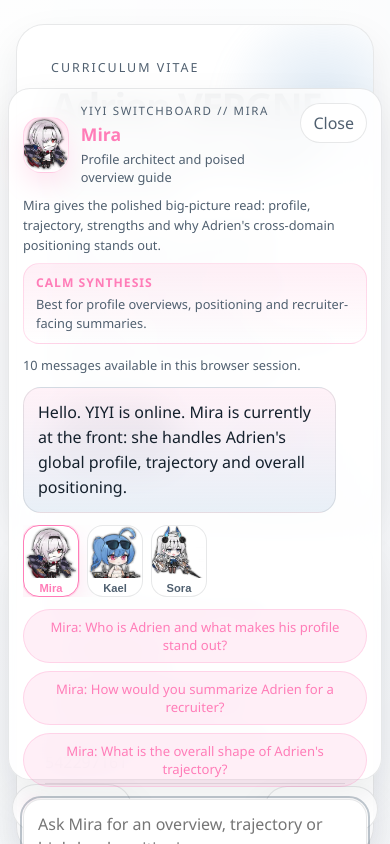
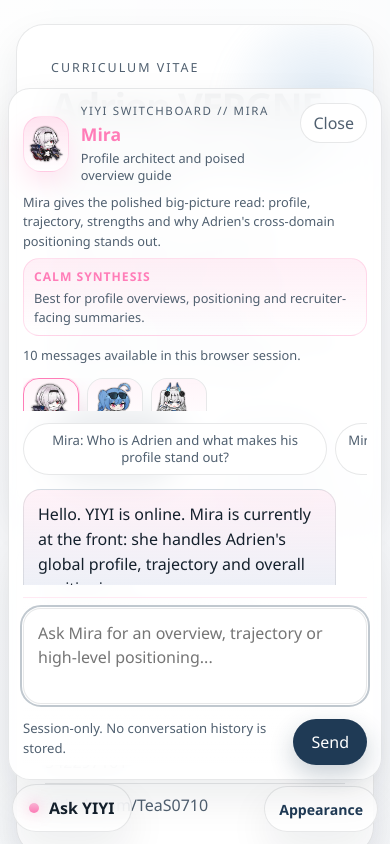
Before and after one commit to TeaS0710/adrien-cv-site, a plain HTML site: page index.html in a window 390 px wide. Both pictures are taken after a click on the button "Ask YIYI". Shown: the top 844 px of the page. Drawn offline with Linux system fonts and the light colour scheme.

Commit message:
Fix YIYI interaction bugs and improve assistant usability

```diff
--- a/assets/app.js
+++ b/assets/app.js
@@ -18,7 +18,7 @@ const assistantIntro = document.querySelector("#assistant-intro");
 const assistantPersonaMood = document.querySelector("#assistant-persona-mood");
 const assistantPersonaTask = document.querySelector("#assistant-persona-task");
 const assistantSend = document.querySelector("#assistant-send");
-const assistantSuggestions = document.querySelectorAll(".assistant-suggestion");
+const assistantSuggestions = document.querySelector("#assistant-suggestions");
 const assistantAvatarImage = document.querySelector("#assistant-avatar-image");
 const assistantGalleryItems = document.querySelectorAll(".assistant-gallery__item");
 const chips = document.querySelectorAll(".chip");
@@ -352,26 +352,31 @@ const updateAssistantMeta = (detail) => {
     detail || `${remaining} message${remaining === 1 ? "" : "s"} available in this browser session.`;
 };
 
+const syncAssistantTextarea = () => {
+  if (!assistantInput) return;
+  assistantInput.style.height = "auto";
+  assistantInput.style.height = `${Math.min(assistantInput.scrollHeight, 160)}px`;
+};
+
 const renderAssistantSuggestions = (persona) => {
-  if (!assistantSuggestions.length && !document.querySelector("#assistant-suggestions")) return;
-  const suggestionsContainer = document.querySelector("#assistant-suggestions");
-  if (!suggestionsContainer) return;
-
-  suggestionsContainer.innerHTML = "";
+  if (!assistantSuggestions) return;
+  assistantSuggestions.innerHTML = "";
 
   persona.suggestions.forEach((text) => {
     const button = document.createElement("button");
     button.type = "button";
-    button.className = "assistant-suggestion is-active";
+    button.className = "assistant-suggestion";
     button.dataset.persona = persona.id;
     button.textContent = `${persona.name}: ${text}`;
     button.addEventListener("click", () => {
       if (!assistantInput) return;
       applyAssistantPersona(persona.id);
       assistantInput.value = text;
+      syncAssistantTextarea();
       setAssistantOpen(true);
+      assistantInput.focus();
     });
-    suggestionsContainer.appendChild(button);
+    assistantSuggestions.appendChild(button);
   });
 };
 
@@ -422,11 +427,6 @@ const applyAssistantPersona = (personaId, options = {}) => {
   assistantGalleryItems.forEach((item) => {
     const isActive = item.dataset.persona === persona.id;
     item.classList.toggle("is-active", isActive);
-  });
-
-  assistantSuggestions.forEach((button) => {
-    const isActive = button.dataset.persona === persona.id;
-    button.classList.toggle("is-active", isActive);
   });
 
   renderAssistantSuggestions(persona);
@@ -507,6 +507,7 @@ if (assistantForm) {
     applyAssistantPersona(persona.id);
     appendAssistantMessage("user", message);
     assistantInput.value = "";
+    syncAssistantTextarea();
     setAssistantBusy(true);
     appendAssistantMessage("status", `${persona.name} is thinking...`);
 
@@ -563,16 +564,18 @@ assistantGalleryItems.forEach((button) => {
 
     assistantAvatarImage.src = nextAvatar;
     applyAssistantPersona(personaId, { preserveAvatar: true });
+    if (assistantInput) {
+      assistantInput.focus();
+    }
   });
 });
 
 if (assistantInput) {
-  assistantInput.addEventListener("input", () => {
-    applyAssistantPersona(detectPersonaFromText(assistantInput.value).id);
-  });
+  assistantInput.addEventListener("input", syncAssistantTextarea);
 }
 
 applyAssistantPersona("profile");
+syncAssistantTextarea();
 updateAssistantMeta();
 setAssistantBusy(false);
 syncScrollProgress();
--- a/assets/styles.css
+++ b/assets/styles.css
@@ -358,6 +358,8 @@ a:hover {
   --assistant-soft: rgba(255, 125, 184, 0.12);
   --assistant-edge: rgba(255, 125, 184, 0.24);
   position: fixed;
+  display: flex;
+  flex-direction: column;
   left: 18px;
   right: 18px;
   bottom: 78px;
@@ -400,12 +402,18 @@ a:hover {
   justify-content: space-between;
   gap: 16px;
   align-items: flex-start;
+  flex-shrink: 0;
 }
 
 .assistant-panel__identity {
   display: flex;
   align-items: center;
   gap: 12px;
+  min-width: 0;
+}
+
+.assistant-panel__identity > div:last-child {
+  min-width: 0;
 }
 
 .assistant-avatar-frame {
@@ -429,8 +437,9 @@ body[data-theme="soft-night"] .assistant-avatar-frame {
 .assistant-avatar-image {
   width: 100%;
   height: 100%;
-  object-fit: cover;
-  object-position: center top;
+  object-fit: contain;
+  object-position: center center;
+  padding: 4px;
 }
 
 .assistant-gallery {
@@ -438,10 +447,17 @@ body[data-theme="soft-night"] .assistant-avatar-frame {
   gap: 8px;
   margin-bottom: 12px;
   overflow-x: auto;
+  padding-bottom: 2px;
+  scrollbar-width: none;
+}
+
+.assistant-gallery::-webkit-scrollbar {
+  display: none;
 }
 
 .assistant-gallery__item {
   display: grid;
+  flex: 0 0 auto;
   width: 52px;
   height: 72px;
   border: 1px solid var(--line);
@@ -456,8 +472,10 @@ body[data-theme="soft-night"] .assistant-avatar-frame {
 .assistant-gallery__item img {
   width: 100%;
   height: 52px;
-  object-fit: cover;
-  object-position: center top;
+  object-fit: contain;
+  object-position: center center;
+  padding: 3px;
+  background: linear-gradient(180deg, color-mix(in srgb, var(--assistant-soft) 65%, white), transparent);
 }
 
 .assistant-gallery__label {
@@ -500,6 +518,7 @@ body[data-theme="soft-night"] .assistant-avatar-frame {
   margin: 4px 0 0;
   color: var(--muted);
   font-size: 0.82rem;
+  line-height: 1.35;
 }
 
 .assistant-panel__close {
@@ -520,11 +539,13 @@ body[data-theme="soft-night"] .assistant-avatar-frame {
 
 .assistant-panel__intro {
   margin: 10px 0 8px;
+  flex-shrink: 0;
 }
 
 .assistant-panel__meta {
   margin-bottom: 12px;
   font-size: 0.86rem;
+  flex-shrink: 0;
 }
 
 .assistant-persona-strip {
@@ -535,6 +556,7 @@ body[data-theme="soft-night"] .assistant-avatar-frame {
   border-radius: 16px;
   border: 1px solid var(--assistant-edge);
   background: linear-gradient(180deg, var(--assistant-soft), transparent);
+  flex-shrink: 0;
 }
 
 .assistant-persona-strip__label {
@@ -553,11 +575,13 @@ body[data-theme="soft-night"] .assistant-avatar-frame {
 
 .assistant-messages {
   display: grid;
+  flex: 1 1 auto;
   gap: 10px;
-  max-height: 280px;
+  min-height: 120px;
   overflow-y: auto;
   padding-right: 4px;
   margin-bottom: 12px;
+  overscroll-behavior: contain;
 }
 
 .assistant-suggestions {
@@ -565,6 +589,14 @@ body[data-theme="soft-night"] .assistant-avatar-frame {
   flex-wrap: wrap;
   gap: 8px;
   margin-bottom: 12px;
+  flex-shrink: 0;
+  overflow-x: auto;
+  padding-bottom: 2px;
+  scrollbar-width: none;
+}
+
+.assistant-suggestions::-webkit-scrollbar {
+  display: none;
 }
 
 .assistant-suggestion {
@@ -575,6 +607,7 @@ body[data-theme="soft-night"] .assistant-avatar-frame {
   padding: 8px 11px;
   font: inherit;
   font-size: 0.82rem;
+  line-height: 1.3;
   cursor: pointer;
   transition: transform 160ms ease, background 160ms ease, color 160ms ease;
 }
@@ -624,9 +657,10 @@ body[data-theme="soft-night"] .assistant-avatar-frame {
 
 .assistant-form textarea {
   width: 100%;
-  resize: vertical;
+  resize: none;
   min-height: 84px;
-  max-height: 30vh;
+  height: 84px;
+  max-height: 160px;
   padding: 12px 14px;
   border-radius: 18px;
   border: 1px solid var(--line);
@@ -634,6 +668,13 @@ body[data-theme="soft-night"] .assistant-avatar-frame {
   color: var(--text);
   font: inherit;
   line-height: 1.5;
+}
+
+.assistant-form {
+  flex-shrink: 0;
+  padding-top: 10px;
+  border-top: 1px solid color-mix(in srgb, var(--assistant-edge) 70%, transparent);
+  background: linear-gradient(180deg, transparent, color-mix(in srgb, var(--panel) 96%, white));
 }
 
 .assistant-form textarea:focus {
@@ -986,6 +1027,15 @@ body.nav-condensed .section-nav {
     font-size: 0.8rem;
   }
 
+  .assistant-panel__intro {
+    margin: 8px 0 6px;
+  }
+
+  .assistant-persona-strip {
+    margin-bottom: 10px;
+    padding: 9px 10px;
+  }
+
   .assistant-avatar-frame {
     width: 56px;
     height: 56px;
@@ -996,8 +1046,17 @@ body.nav-condensed .section-nav {
     min-width: 56px;
   }
 
+  .assistant-suggestions {
+    flex-wrap: nowrap;
+  }
+
+  .assistant-suggestion {
+    flex: 0 0 auto;
+    max-width: 78vw;
+  }
+
   .assistant-messages {
-    max-height: 32vh;
+    min-height: 96px;
   }
 
   .assistant-form textarea {
--- a/index.html
+++ b/index.html
@@ -94,11 +94,6 @@
         <span class="assistant-persona-strip__task" id="assistant-persona-task">Best for profile overviews, positioning and recruiter-facing summaries.</span>
       </div>
       <div class="assistant-panel__meta" id="assistant-meta">10 messages available in this browser session.</div>
-      <div class="assistant-messages" id="assistant-messages" aria-live="polite">
-        <article class="assistant-message assistant-message--assistant">
-          <p>Hello. YIYI is online. Mira is currently at the front: she handles Adrien's global profile, trajectory and overall positioning.</p>
-        </article>
-      </div>
       <div class="assistant-gallery" aria-label="YIYI visual set">
         <button class="assistant-gallery__item is-active" type="button" data-avatar="assets/assistant/yiyi-1.png" data-persona="profile" aria-label="Switch to Mira">
           <img src="assets/assistant/yiyi-1.png" alt="" />
@@ -114,8 +109,13 @@
         </button>
       </div>
       <div class="assistant-suggestions" id="assistant-suggestions" aria-live="polite"></div>
+      <div class="assistant-messages" id="assistant-messages" aria-live="polite">
+        <article class="assistant-message assistant-message--assistant">
+          <p>Hello. YIYI is online. Mira is currently at the front: she handles Adrien's global profile, trajectory and overall positioning.</p>
+        </article>
+      </div>
       <form class="assistant-form" id="assistant-form">
-        <label class="sr-only" for="assistant-input">Ask Airi a question</label>
+        <label class="sr-only" for="assistant-input">Ask YIYI a question</label>
         <textarea
           id="assistant-input"
           name="message"
```
